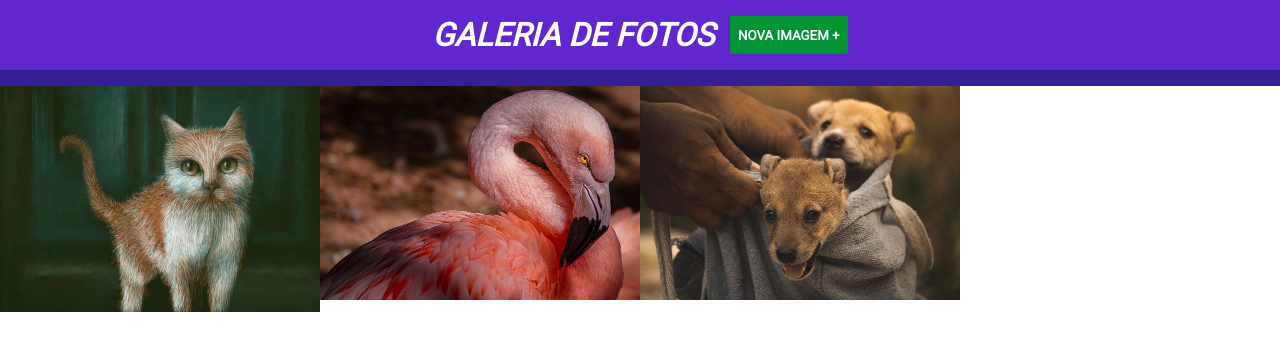
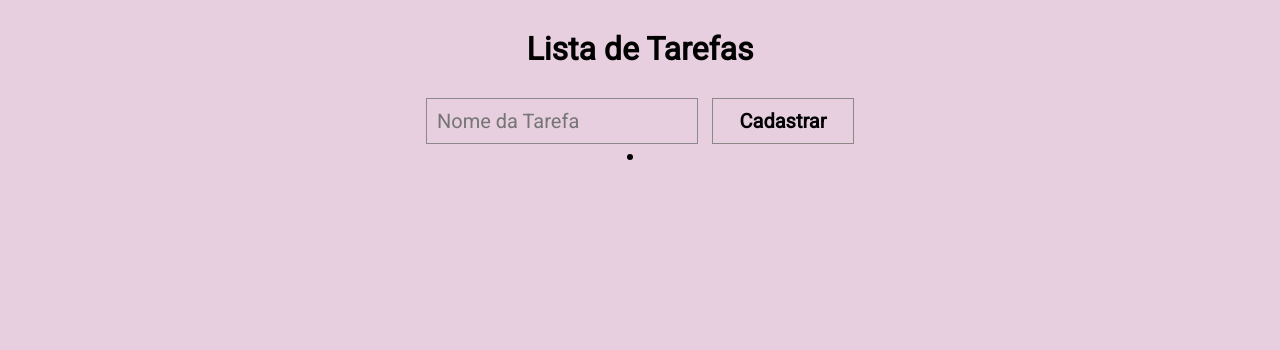
Before and after one commit to gabicteixeira/curso_ebac_frontend, a plain HTML site: page index.html in a window 1280 px wide. Drawn offline with nearby package versions, Linux system fonts and the light colour scheme.

Commit message:
commit inicial

```diff
--- a/index.html
+++ b/index.html
@@ -4,48 +4,22 @@
     <meta charset="UTF-8">
     <meta http-equiv="X-UA-Compatible" content="IE=edge">
     <meta name="viewport" content="width=device-width, initial-scale=1.0">
-    <title>jQuery</title>
+    <title>Exercício jQuery</title>
     <link rel="preconnect" href="https://fonts.googleapis.com">
     <link rel="preconnect" href="https://fonts.gstatic.com" crossorigin>
     <link href="https://fonts.googleapis.com/css2?family=Roboto&display=swap" rel="stylesheet">
     <link rel="stylesheet" href="./main.css">
 </head>
 <body>
-    <header>
-        <h1>Galeria de Fotos</h1>
-        <button type="button">Nova Imagem +</button>
-    </header>
+    <div class="container">
     <form>
-        <h2>Inserir nova imagem</h2>
-        <input type="url" id="endereco-imagem-nova" required placeholder="URL da imagem" />
-        <button type="submit">Adicionar</button>
-        <button type="reset" id="botao-cancelar">Cancelar</button>
+        <h1>Lista de Tarefas</h1>
+        <input type="text" id="nome-da-tarefa" required placeholder="Nome da Tarefa" />
+        <button type="submit">Cadastrar</button>
     </form>
+    </div>
     <ul>
-        <li>
-            <img src="./images/foto1.jpg" alt="Pintura de um gato" />
-            <div class="overlay-imagem-link">
-                <a href="./images/foto1.jpg" title="Ver imagem em tamanho real" target="_blank">
-                    Ver imagem em tamanho real
-                </a>
-            </div>
-        </li>
-        <li>
-            <img src="./images/foto2.jpg" alt="Pintura de um gato" />
-            <div class="overlay-imagem-link">
-                <a href="./images/foto2.jpg" title="Ver imagem em tamanho real" target="_blank">
-                    Ver imagem em tamanho real
-                </a>
-            </div>
-        </li>
-        <li>
-            <img src="./images/foto3.jpg" alt="Pintura de um gato" />
-            <div class="overlay-imagem-link">
-                <a href="./images/foto3.jpg" title="Ver imagem em tamanho real" target="_blank">
-                    Ver imagem em tamanho real
-                </a>
-            </div>
-        </li>
+        <li></li>
     </ul>
     <script src="https://code.jquery.com/jquery-3.6.3.min.js"></script>
     <script src="./main.js"></script>
--- a/main.css
+++ b/main.css
@@ -3,84 +3,54 @@
     padding: 0;
     box-sizing: border-box;
     font-family: 'Roboto', sans-serif;
+    background-color: rgb(231, 207, 223);
 }
 
-header{
-    background-color: #5f27cd;
-    padding: 16px 0;
-    color: #fff;
+.container {
+    width: 100%;
+    height: 100%;
     display: flex;
-    border-bottom: 16px solid #341f97;
     justify-content: center;
-    text-transform: uppercase;
-    font-style: italic;
-}
-
-header button{
-    margin-left: 16px;
+    align-items: center;
 }
 
 form{
-    background-color: #c8d6e5;
-    padding: 24px 0;
+    display:block;
+    max-width: 1000px;
+    width: 100%;
+    justify-content:space-between;
     text-align: center;
-    display: none;
 }
 
-form h2 {
-    margin-bottom: 16px;
+form h1{
+    padding: 30px;
 }
 
-input, button {
-    padding: 8px;
+form input{
+    font-size: 20px;
+    border: 1px solid rgb(140, 136, 139);
+    margin-right: 10px;
+    font-weight: lighter;
+    padding: 10px;
+    box-sizing: content-box;
+    width: 250px;
+    text-align:start;
+
 }
 
-button{
-    background-color: #009432;
-    border: none;
+form button{
+    color:#000;
+    font-size: 20px;
+    font-weight:600;
+    border: 1px solid rgb(140, 136, 136);
     cursor: pointer;
-    font-weight: bold;
-    text-transform: uppercase;
-    color: #fff;
+    padding: 10px;
+    box-sizing:content-box;
+    width: 120px;
 }
 
-#botao-cancelar{
-    background-color: red;
+ul{
+    text-align:center;
+    font-size: 20px;
+    list-style:disc inside;
 }
-
-ul {
-    display: flex;
-    flex-wrap: wrap;
-}
-
-ul li {
-    max-width: 25%;
-    list-style: none;
-    position: relative;
-    max-height: 245px;
-    overflow-y: hidden;
-}
-
-    ul li img {
-    width: 100%;
-}
-
-.overlay-imagem-link {
-    padding: 16px;
-    background-color: rgba(0,0,0,0.7);
-    position: absolute;
-    bottom: 0;
-    left: 0;
-    width: 100%;
-    opacity: 0;
-    transition: all ease .5s;
-}
-
-.overlay-imagem-link a {
-    color: #fff;
-    text-decoration: none;
-}
-
-ul li:hover .overlay-imagem-link {
-    opacity: 1;
-}
--- a/main.js
+++ b/main.js
@@ -1,26 +1,16 @@
 $(document).ready(function() {
-    $('header button').click(function() {
-        $('form').slideDown();
-    })
-
-    $('#botao-cancelar').click(function(){
-        $('form').slideUp();
-    })
 
     $('form').on('submit', function(e) {
         e.preventDefault();
-        const enderecoDaNovaImagem = $('#endereco-imagem-nova').val();
-        const novoItem = $('<li style="display: none"></li>');
-        $(`<img src="${enderecoDaNovaImagem}" />`).appendTo(novoItem);
-        $(`
-            <div class="overlay-imagem-link">
-                <a href=${enderecoDaNovaImagem} target="_blank" title="Ver imagem em tamanho real">
-                    Ver imagem em tamanho real
-                </a>
-            </div>
-        `).appendTo(novoItem);
-        $(novoItem).appendTo('ul');
-        $(novoItem).fadeIn(1000);
-        $('#endereco-imagem-nova').val('');
-    })
-})
+
+        const nomeDaTarefa = $('#nome-da-tarefa').val();
+        const novaTarefa = $('<li></li>');
+        $(`<li>${nomeDaTarefa}</li>`).appendTo(novaTarefa);
+        $(novaTarefa).appendTo('ul');
+        $(novaTarefa).fadeIn(1000);
+        $("li").click(function() {
+            $("li").css("text-decoration", "line-through");
+        });
+        $('#nome-da-tarefa').val('');
+    });
+});
```
Also changed, not shown: images/foto1.jpg (deleted), images/foto2.jpg (deleted), images/foto3.jpg (deleted), images/foto4.jpg (deleted), images/foto5.jpg (deleted).
